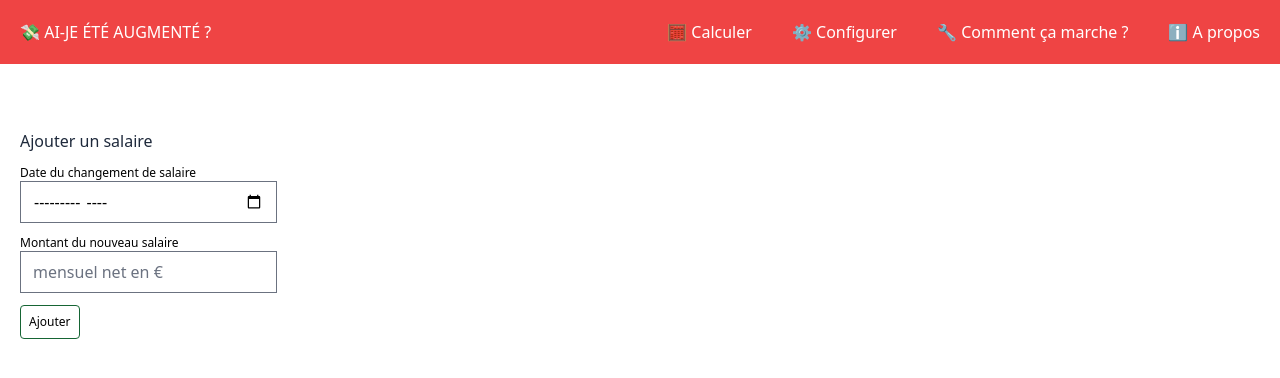
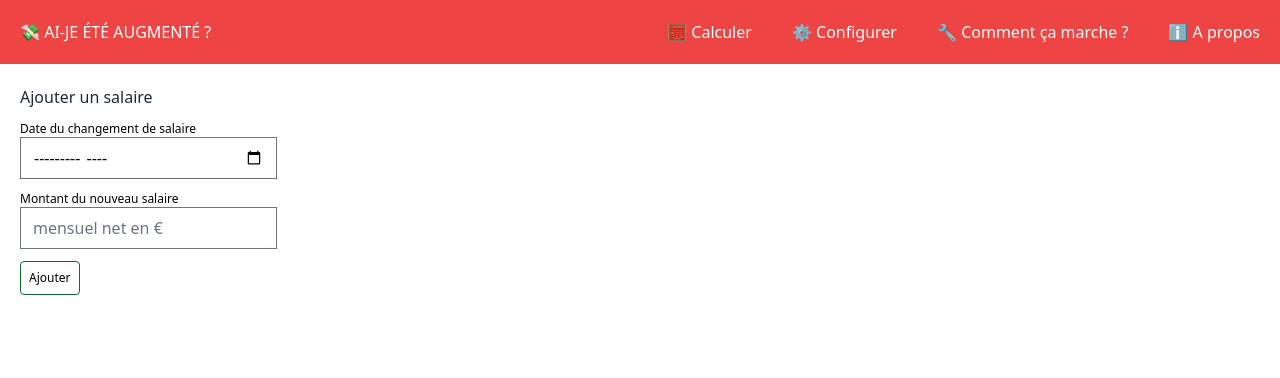
Before and after one commit to quentinlegot/ai-je-ete-augmente, a Vue app: page / in a window 1280 px wide. Shown: the top 378 px of the page. Built offline with nearby package versions, Linux system fonts and the light colour scheme.

Commit message:
fix: adjust space between elements in home view

```diff
--- a/src/components/SalaryNew.vue
+++ b/src/components/SalaryNew.vue
@@ -83,7 +83,7 @@ export default defineComponent({
   >
     ⚠️ {{ errorMessage }}
   </p>
-  <h2 class="mt-5 text-slate-800">Ajouter un salaire</h2>
+  <h2 class="text-slate-800">Ajouter un salaire</h2>
   <form v-on:submit.prevent="addSalary()" class="relative min-w-0 text-xs">
     <label for="newDate" class="mt-3 block"> Date du changement de salaire </label>
     <input
--- a/src/views/HomeView.vue
+++ b/src/views/HomeView.vue
@@ -105,9 +105,9 @@ export default defineComponent({
 <template>
   <main class="p-5 md:flex md:flex-row">
     <section class="inline-block">
-      <div class="contents" :class="salaries.length == 0 ? 'invisible' : ''">
+      <div class="contents" :class="salaries.length == 0 ? 'hidden' : ''">
         <h2 class="mb-5 text-slate-800">Historique des salaires ({{ salaries.length }})</h2>
-        <ol class="border-l-2 border-red-500">
+        <ol class="mb-5 border-l-2 border-red-500">
           <salary-display
             v-for="(adjustedSalary, index) in adjustedSalaries"
             v-bind:key="index"
```
